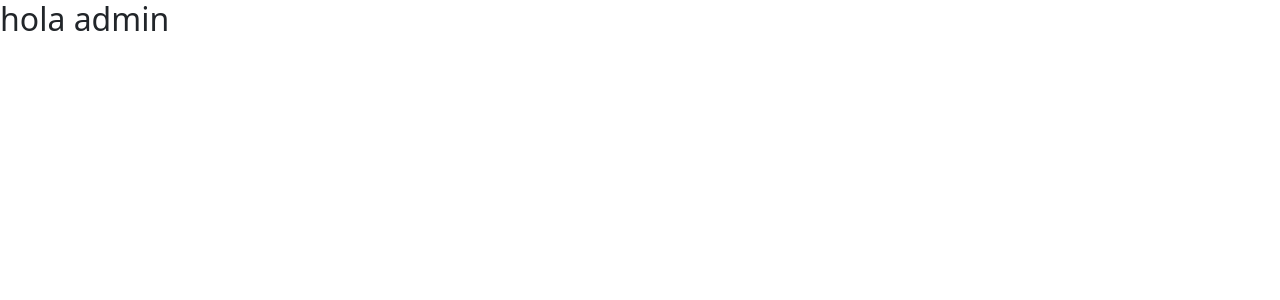
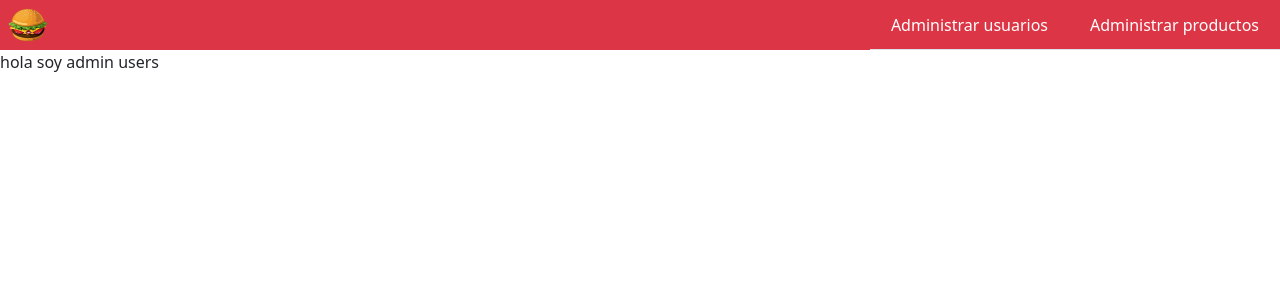
Before and after one commit to thainole/LIM014-burger-queen-api-client, a React (Create React App) app: page /admin in a window 1280 px wide. Shown: the top 300 px of the page. Built offline with nearby package versions, Linux system fonts and the light colour scheme.

Commit message:
Thai (#15)
* layout products admin

```diff
--- a/src/App.js
+++ b/src/App.js
@@ -5,9 +5,8 @@ import {
   Route,
 } from "react-router-dom";
 import {Login} from './components/Login';
-import {NavBar} from './components/NavBar';
-import { AdminView} from './components/Admin/AdminView';
-//import {Home} from './components/Home/Home'
+import {OrdersNavBar} from './components/Orders/OrdersNavBar';
+import {AdminNavBar} from './components/Admin/AdminNavBar';
 
 function App() {
   return (
@@ -15,8 +14,8 @@ function App() {
       <Router>
         <Switch>
           <Route exact path="/" component={Login} />
-          <Route path="/pedidos" component={NavBar} />
-          <Route path="/admin" component={AdminView} />
+          <Route path="/pedidos" component={OrdersNavBar} />
+          <Route path="/admin" component={AdminNavBar} />
         </Switch>
       </Router>
     </>
--- /dev/null
+++ b/src/components/Admin/AdminNavBar.jsx
@@ -0,0 +1,42 @@
+import React from 'react'
+import { NavLink, Switch, Route, useRouteMatch } from "react-router-dom";
+import { AdminProducts } from "./AdminProducts"
+import { AdminUsers } from "./AdminUsers"
+import burger from '../../img/burger.png'
+
+export const AdminNavBar = () => {
+
+  let { path, url } = useRouteMatch();
+
+  return (
+    <div>
+      <nav className="navbar-expand-md navbar-light bg-danger d-flex">
+        <img className="me-auto ms-lg-2 mt-lg-2 ms-md-1 mt-md-1" src={burger} alt="burger" width="40" height="34" />
+        <ul className="nav nav-tabs justify-content-end p-0.5">
+          <li className="nav-item p-lg-1">
+            <NavLink to={`${url}/usuarios`} className="nav-link" aria-current="page">
+              Administrar usuarios
+            </NavLink>
+          </li>
+          <li className="nav-item p-lg-1">
+            <NavLink to={`${url}/productos`} className="nav-link">
+              Administrar productos
+            </NavLink>
+          </li>
+        </ul>
+      </nav>
+
+      <Switch>
+        <Route exact path={path}>
+          <AdminUsers />
+        </Route>
+        <Route exact path={`${path}/usuarios`}>
+          <AdminUsers />
+        </Route>
+        <Route exact path={`${path}/productos`}>
+          <AdminProducts />
+        </Route>
+      </Switch>
+    </div>
+  )
+}
--- /dev/null
+++ b/src/components/Admin/AdminProducts.jsx
@@ -0,0 +1,46 @@
+import React from 'react'
+import { productsRequest } from '../../services/products'
+
+export const AdminProducts = () => {
+
+  const [products, setProducts] = React.useState([])
+
+  productsRequest().then(res => setProducts(res.products))
+
+  return (
+    <section className="container-fluid p-3 w-100 col">
+      <h3 className="w-100 text-center ">Lista de productos</h3>
+      <div className="d-flex w-100 justify-content-end">
+        <button className="btn btn-danger me-3">Agregar producto</button>
+      </div>
+      <table className="table table-sm table-hover w-100 mt-3 mx-2">
+        <thead>
+          <tr>
+            <th>Id</th>
+            <th>Nombre</th>
+            <th>Tipo</th>
+            <th>Precio</th>
+            {/* <th>Imagen</th> */}
+            <th>Entrada</th>
+            <th></th>
+            <th></th>
+          </tr>
+        </thead>
+        <tbody>
+          {products.map((product) => (
+            <tr>
+              <td>{product.id}</td>
+              <td>{product.name}</td>
+              <td>{product.type}</td>
+              <td>{product.price}</td>
+              {/* <td>{product.image}</td> */}
+              <td>{product.dateEntry}</td>
+              <td>🗑</td>
+              <td>✏</td>
+            </tr>
+          ))}
+        </tbody>
+      </table>
+    </section>
+  )
+}
--- a/src/components/Admin/AdminView.jsx
+++ b/src/components/Admin/AdminUsers.jsx
@@ -1,9 +1,9 @@
 import React from 'react'
 
-export const AdminView = () => {
+export const AdminUsers = () => {
   return (
     <div>
-      <h2>hola admin</h2>
+      hola soy admin users
     </div>
   )
 }
--- a/src/components/Login.jsx
+++ b/src/components/Login.jsx
@@ -28,8 +28,8 @@ export const Login = () => {
 
   const changingPage = (response) => {
     response.roles.admin === true
-    ? history.push("/admin")
-    : history.push("/pedidos")
+    ? history.push("/admin/usuarios")
+    : history.push("/pedidos/hacer-pedidos")
   }
 
   return (
--- a/src/components/NavBar.jsx
+++ b/src/components/Orders/OrdersNavBar.jsx
@@ -1,18 +1,15 @@
-import React from 'react';
-import {
-  NavLink,
-  Switch,
-  Route,
-  useRouteMatch,
-} from "react-router-dom";
-import { TakeOrder } from './Orders/TakeOrder';
-import { OrderStatus } from './Orders/OrderStatus';
-import { OrderHistory } from './Orders/OrderHistory';
-import { ChefView } from './Orders/ChefView';
-import burger from '../img/burger.png'
+import React from 'react'
+import { NavLink, Switch, Route, useRouteMatch } from "react-router-dom";
+import { TakeOrder } from './TakeOrder';
+import { OrderStatus } from './OrderStatus';
+import { OrderHistory } from './OrderHistory';
+import { ChefView } from './ChefView';
+import burger from '../../img/burger.png'
 
-export const NavBar = () => {
+export const OrdersNavBar = () => {
+
   let { path, url } = useRouteMatch();
+
   return (
     <div>
       <nav className="navbar-expand-md navbar-light bg-danger d-flex">
@@ -38,6 +35,11 @@ export const NavBar = () => {
               Historial
             </NavLink>
           </li>
+          <li className="nav-item p-lg-1">
+            <NavLink to="/" className="nav-link">
+              Salir
+            </NavLink>
+          </li>
         </ul>
       </nav>
 
@@ -57,6 +59,7 @@ export const NavBar = () => {
         <Route exact path={`${path}/historial`}>
           <OrderHistory />
         </Route>
+
       </Switch>
     </div>
   )
--- a/src/components/Orders/Products.jsx
+++ b/src/components/Orders/Products.jsx
@@ -3,16 +3,16 @@ import { productsRequest } from '../../services/products'
 
 export const Products = () => {
 
-  const [state, setState] = React.useState([])
+  const [products, setProducts] = React.useState([])
 
-   productsRequest().then(res => setState(res.products))
+  productsRequest().then(res => setProducts(res.products))
 
 
   return (
     <section className="containerProd">
       <h5>Hi soy productitos</h5>
        <article className="d-flex flexWrap ">
-          {state.map((product) => (
+          {products.map((product) => (
             <div className="card cardsWidth m-2" width="9rem" key={product.id}>
               <img src={product.image} className="card-img-top imgCardSize" alt="" />
               <div className="card-body p-1 text-center">
```
